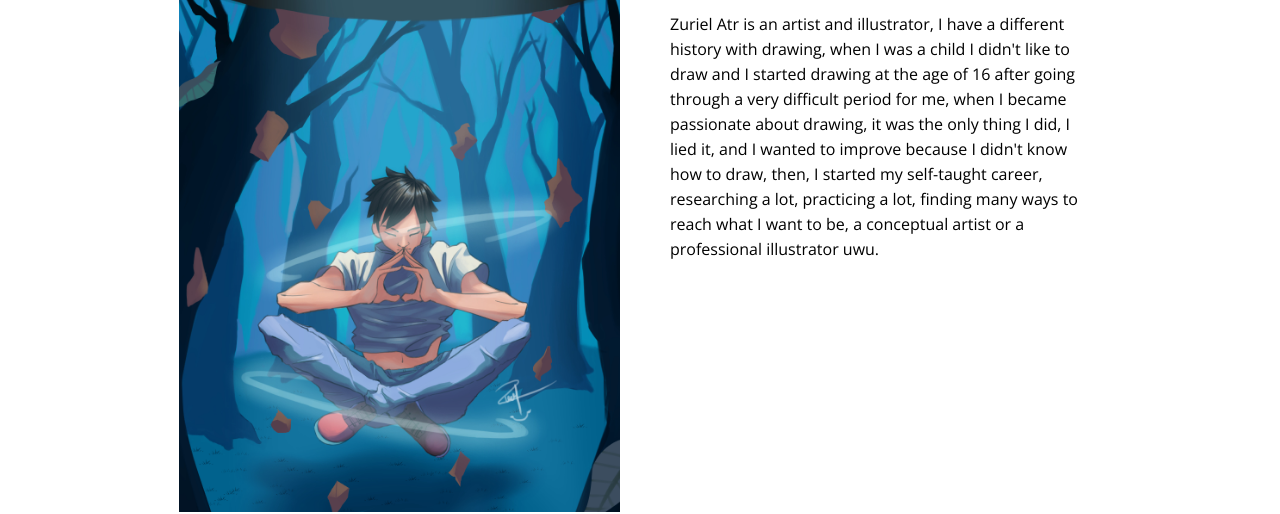
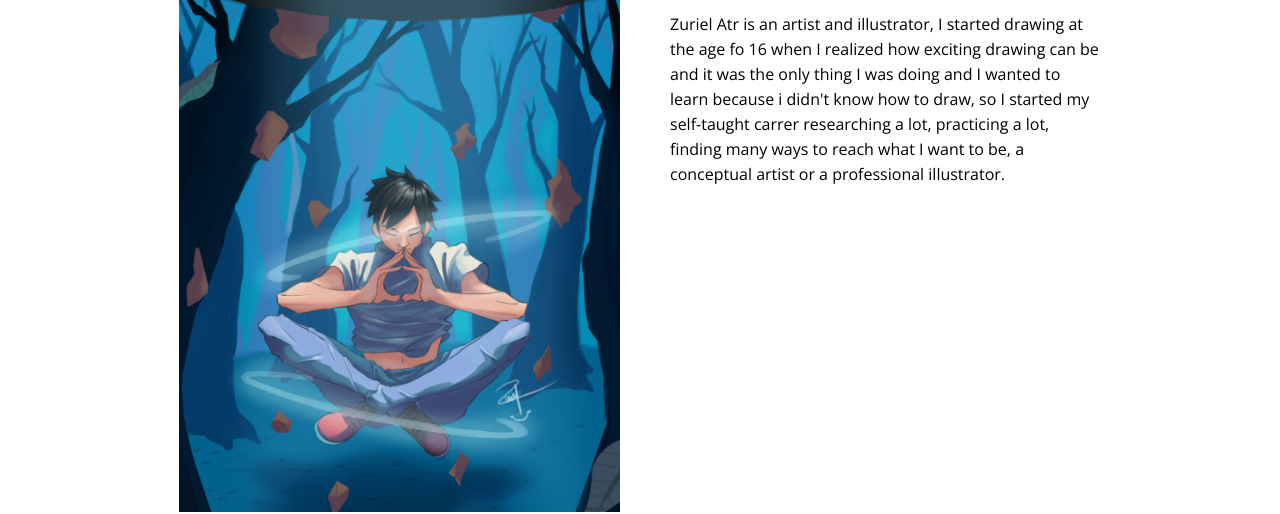
Before and after one commit to ZurielAtr/ZurielAtr, a plain HTML site: page aboutme.html in a window 1280 px wide. Shown: the part 246-760 px from the top of the page. Drawn offline with nearby package versions, Linux system fonts and the light colour scheme.

Commit message:
ZurielAtr

```diff
--- a/aboutme.html
+++ b/aboutme.html
@@ -36,13 +36,11 @@
             <img src="img/mental.jpg" alt="" class="imgabout">
             <div class="about-text">
                 <h3 class="no-margin">Zuriel Atr</h3>
-                <p>Zuriel Atr is an artist and illustrator, I have a different history with drawing,
-                    when I was a child I didn't like to draw and I started drawing at the age of 16
-                    after going through a very difficult period for me, when I became passionate about
-                    drawing, it was the only thing I did, I lied it, and I wanted to improve because
-                    I didn't know how to draw, then, I started my self-taught career, researching a lot,
-                    practicing a lot, finding many ways to reach what I want to be, a conceptual artist
-                    or a professional illustrator uwu.  </p>
+                <p>Zuriel Atr is an artist and illustrator, I started drawing at the age fo 16
+                  when I realized how exciting drawing can be and it was the only thing I was
+                  doing and I wanted to learn because i didn't know how to draw, so I started
+                  my self-taught carrer researching a lot, practicing a lot, finding many ways
+                  to reach what I want to be, a conceptual artist or a professional illustrator. </p>
             </div>
         </div>
 
```
